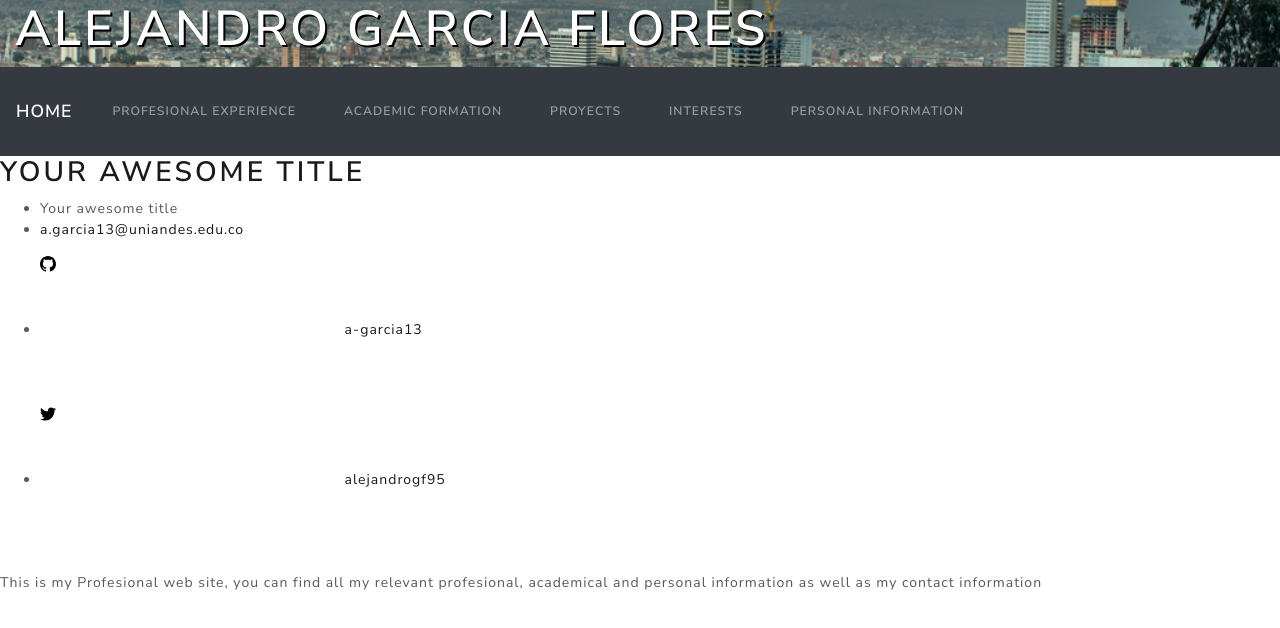
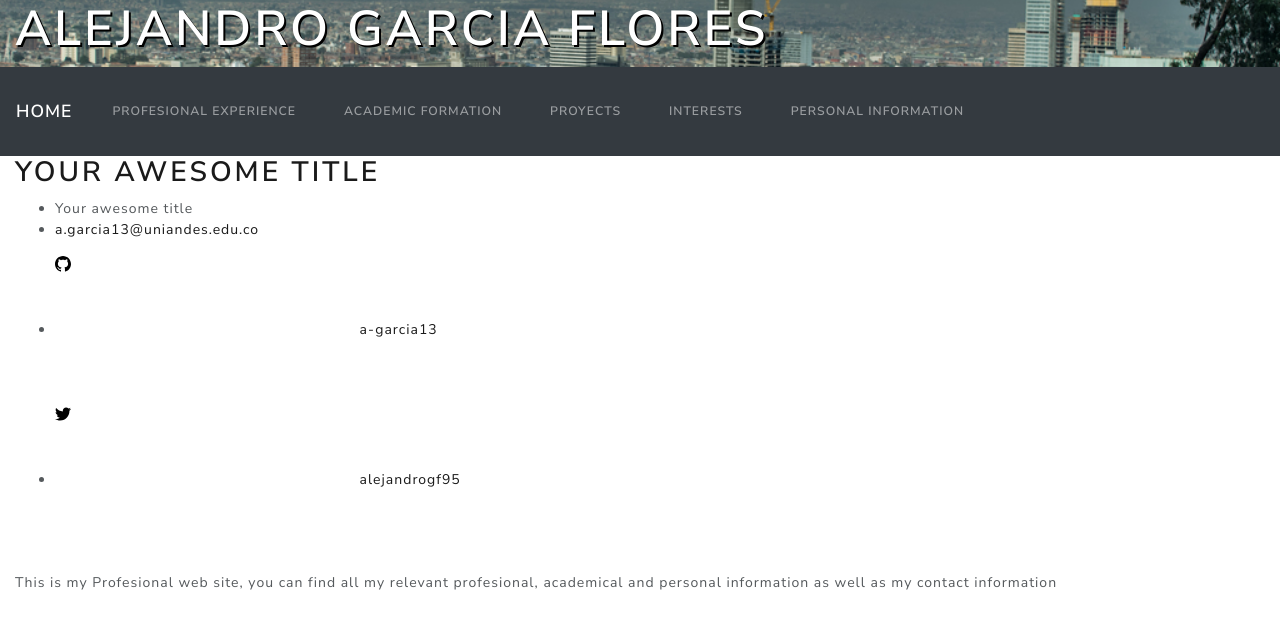
Before and after one commit to a-garcia13/a-garcia13.github.io, a website: page index.html in a window 1280 px wide. Drawn offline with nearby package versions, Linux system fonts and the light colour scheme.

Commit message:
footer test update

```diff
--- a/index.html
+++ b/index.html
@@ -12,7 +12,6 @@
 
     <title>Alejandro Garcia CV</title>
 </head>
-
 <body>
     <header>
         <div class="container-fluid">
@@ -50,6 +49,7 @@
 
     </main>
     <footer class="site-footer h-card">
+        <div class="container-fluid">
             <data class="u-url" href="/"></data>
             <div class="wrapper">
                 <h2 class="footer-heading">Your awesome title</h2>
@@ -57,7 +57,8 @@
                     <div class="footer-col footer-col-1">
                         <ul class="contact-list">
                             <li class="p-name">Your awesome title</li>
-                        <li><a class="u-email" href="mailto:a.garcia13@uniandes.edu.co">a.garcia13@uniandes.edu.co</a>
+                            <li><a class="u-email"
+                                    href="mailto:a.garcia13@uniandes.edu.co">a.garcia13@uniandes.edu.co</a>
                             </li>
                         </ul>
                     </div>
@@ -77,6 +78,7 @@
                     </div>
                 </div>
             </div>
+        </div>
     </footer>
     <!-- Optional JavaScript -->
     <!-- jQuery first, then Popper.js, then Bootstrap JS -->
```
Lines whose indentation alone changed are shown as unchanged.
